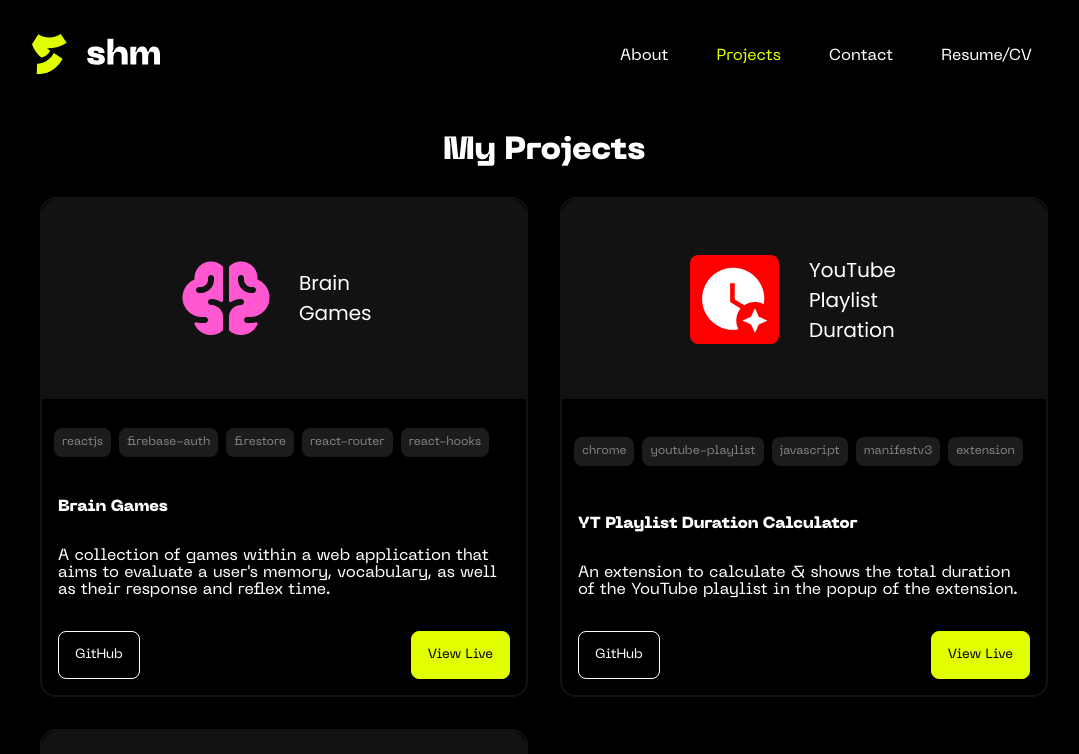
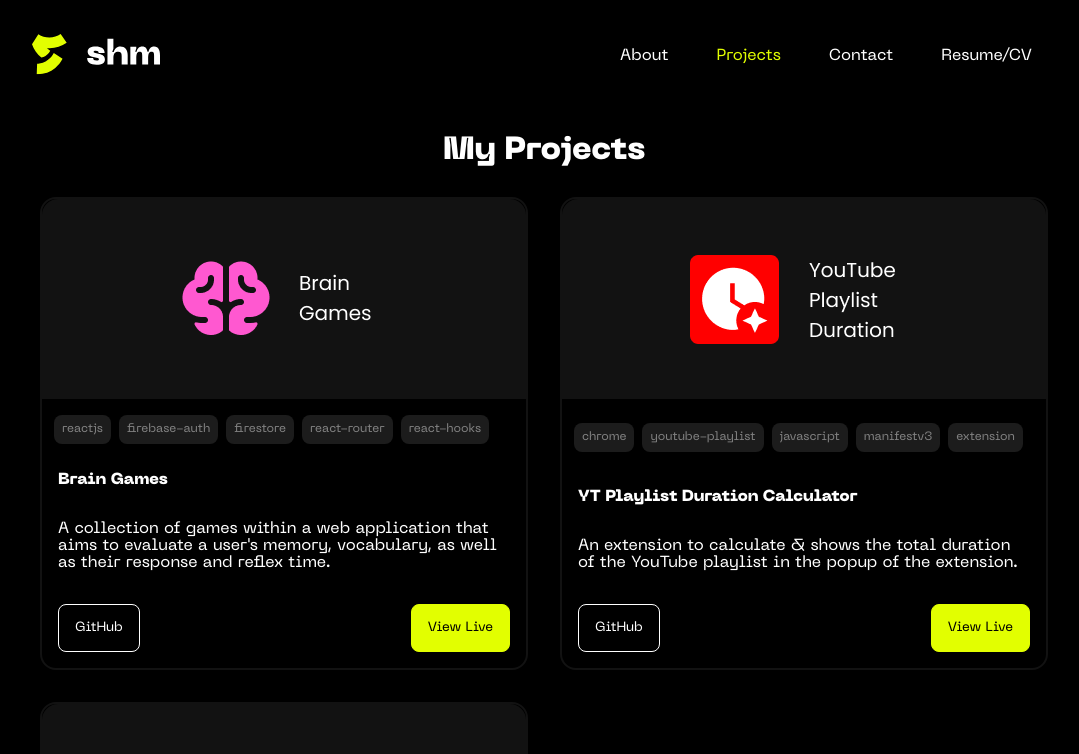
Before and after one commit to shm-dsgn/portfolio, a React (Create React App) app: page /projects in a window 1280 px wide. Shown: the top 754 px of the page, without its empty margins (96-1175 px from the left). Built offline with nearby package versions, Linux system fonts and the light colour scheme.

Commit message:
height value bug fix

```diff
--- a/src/components/Projects/Dev/Display.css
+++ b/src/components/Projects/Dev/Display.css
@@ -3,7 +3,7 @@
   border: solid #121212 2px;
   border-radius: 16px;
   margin: 8px;
-  height: 500px;
+  height: auto;
   display: flex;
   flex-direction: column;
   justify-content: space-between;
```
